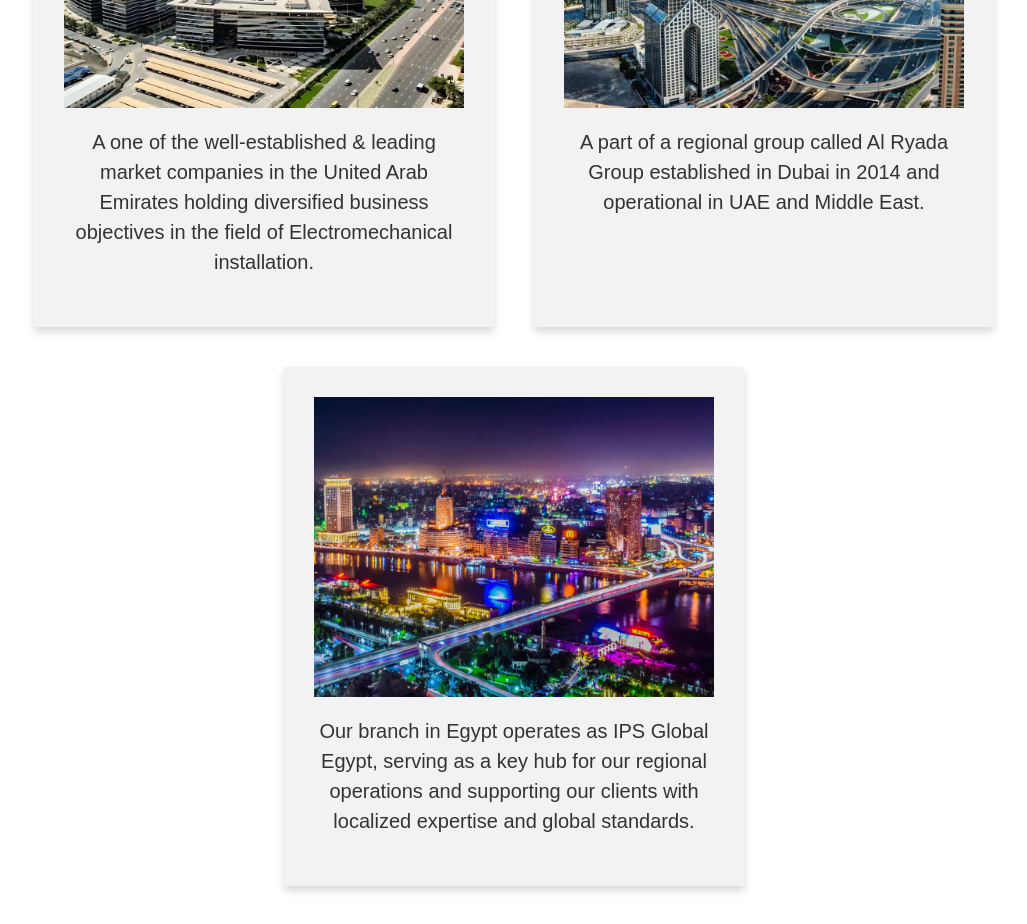
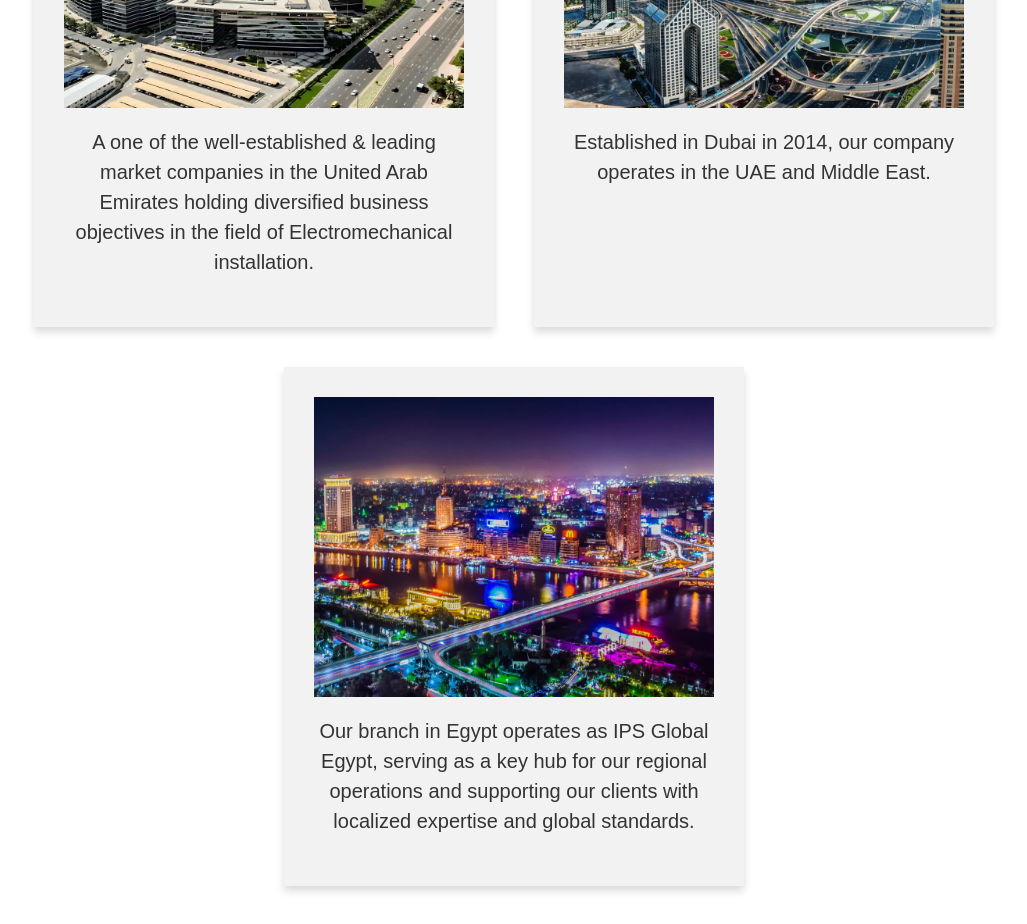
Before and after one commit to polaamgad88/ips, a plain HTML site: page index.html in a window 1280 px wide. Shown: the part 3020-3944 px from the top of the page, without its empty margins (126-1153 px from the left). Drawn offline with Linux system fonts and the light colour scheme.

Commit message:
removing ryada

```diff
--- a/index.html
+++ b/index.html
@@ -183,8 +183,7 @@
             <div class="about-card">
                 <img src="./assets/3.webp" alt="IPS Global">
                 <p>
-                    A part of a regional group called Al Ryada Group established in Dubai in 2014 and operational in UAE
-                    and Middle East.
+                    Established in Dubai in 2014, our company operates in the UAE and Middle East.
                 </p>
             </div>
             <div class="about-card">
```
